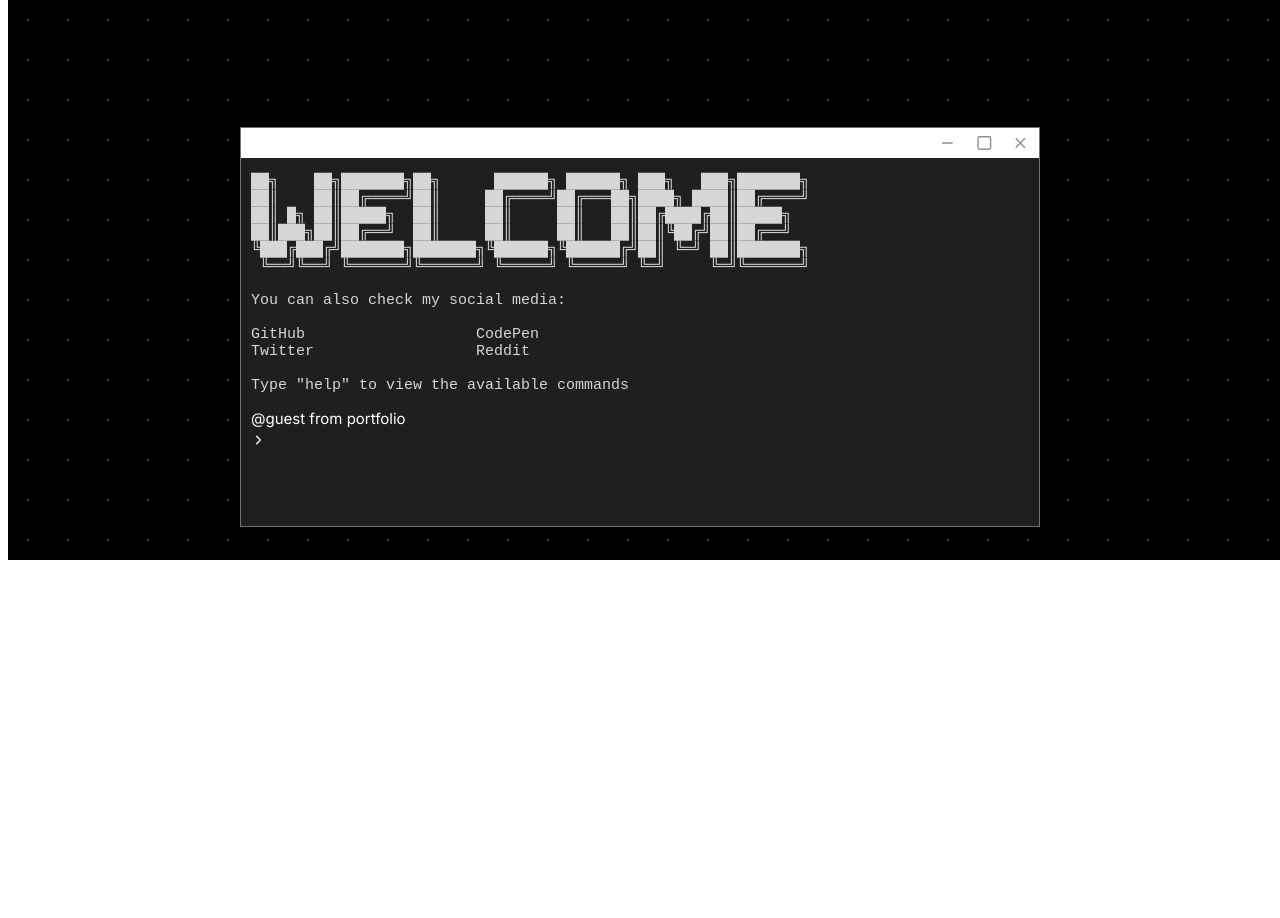
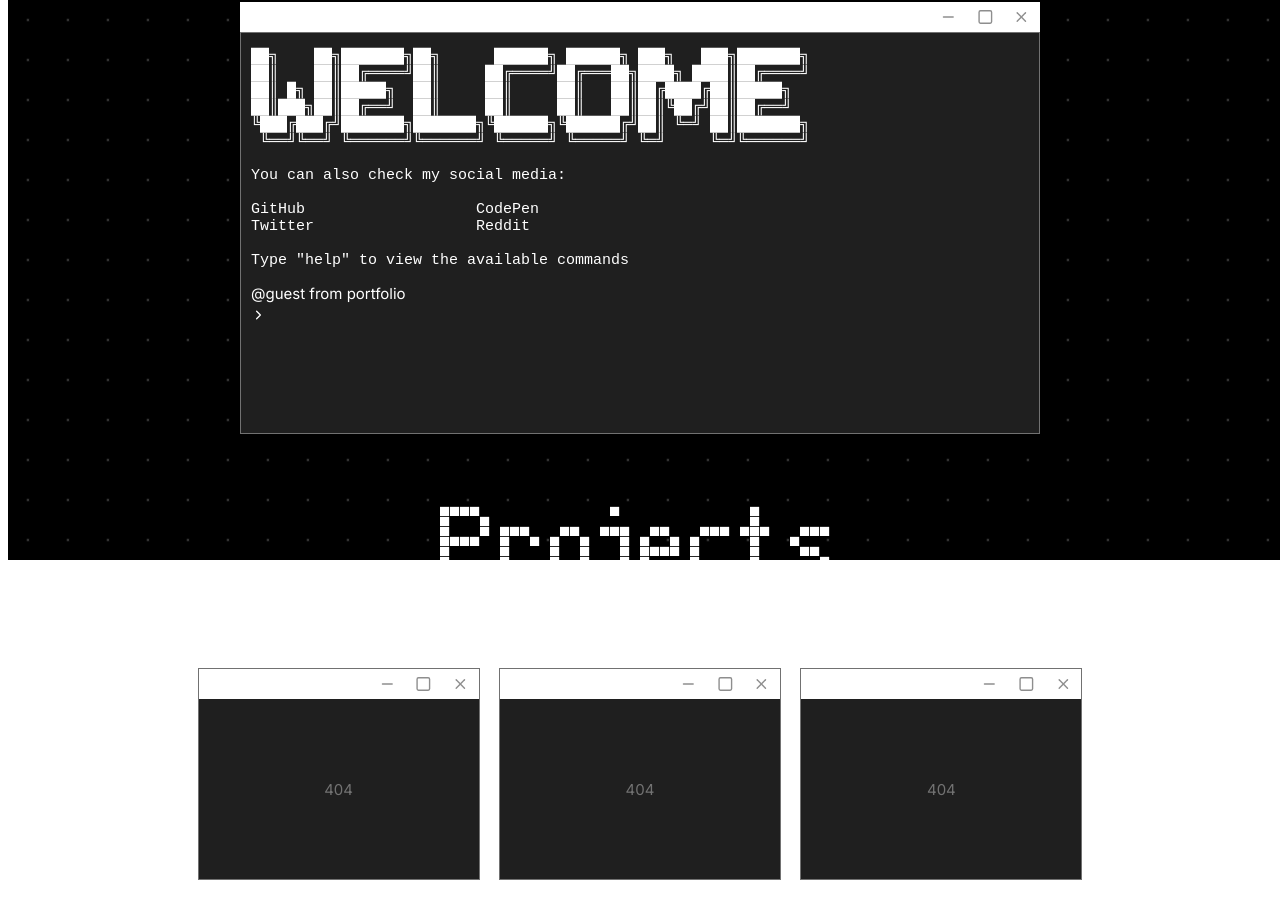
Before and after one commit to AB10110F/Portfolio-TUI, a Next.js app: page / in a window 1280 px wide. Shown: the part 240-1158 px from the top of the page. Before the commit the page ends 816 px from the top, so only its background shows below. Built offline with nearby package versions, Linux system fonts and the light colour scheme.

Commit message:
projects-section

```diff
--- a/src/app/page.module.css
+++ b/src/app/page.module.css
@@ -7,3 +7,63 @@
   font-size: 50px;
   color: white;
 }
+
+.projects
+{
+  display: flex;
+  flex-direction: row;
+  justify-content: space-between;
+  width: 70%;
+}
+
+.windowContainer
+{
+  width: 280px;
+  background-color: rgb(31, 31, 31);
+  border: 1px solid rgb(113, 113, 113);
+}
+
+.windowOptions
+{
+    display: flex;
+    justify-content: end;
+    background-color: rgb(255, 255, 255);
+    height: 30px;
+    align-items: center;
+    font-size: 15px;
+    position: sticky;
+    top: 0;
+}
+.windowOptions svg
+{
+    width: 25px;
+    height: 30px;
+    padding: 0 10px;
+    color: rgb(142, 142, 142);
+}
+.windowOptions svg:nth-last-child(1):hover
+{
+    background-color: red;
+}
+
+.windowOptions svg:hover
+{
+    background-color: rgb(177, 177, 177);
+    color: white;
+}
+
+.windowOptions article
+{
+    width: 110px;
+    display: flex;
+}
+
+.windowContent
+{
+    font-size: 15px;
+    color: rgb(114, 114, 114);
+    display: flex;
+    justify-content: center;
+    align-items: center;
+    height: 180px;
+}
--- a/src/app/page.tsx
+++ b/src/app/page.tsx
@@ -4,6 +4,7 @@ import { Metadata } from 'next'
 import  Terminal  from '@/components/Terminal'
 import Typewriter from '@/components/Typewriter'
 import localFont from 'next/font/local'
+import { ChevronRight, X, Minus, Square } from 'lucide-react';
 
 const dotFont = localFont({ src: './e-dot-digital-7.ttf' })
 
@@ -12,6 +13,40 @@ export default function Home() {
     <main className={styles.main}>
       <Typewriter text={'  Front-End Developer'}/> {/* TODO What is wrong with the position 1? */}
       <Terminal/>
+      <h1 className={dotFont.className}>Projects</h1>
+      <div className={styles.projects}>
+          <div className={styles.windowContainer}>
+              <section className={styles.windowOptions}>
+                  <article>
+                      <Minus />
+                      <Square />
+                      <X />
+                  </article>
+              </section>
+              <section className={styles.windowContent}>404</section>
+          </div>
+          <div className={styles.windowContainer}>
+              <section className={styles.windowOptions}>
+                  <article>
+                      <Minus />
+                      <Square />
+                      <X />
+                  </article>
+              </section>
+              <section className={styles.windowContent}>404</section>
+          </div>
+          <div className={styles.windowContainer}>
+              <section className={styles.windowOptions}>
+                  <article>
+                      <Minus />
+                      <Square />
+                      <X />
+                  </article>
+              </section>
+              <section className={styles.windowContent}>404</section>
+          </div>
+      </div>
+      <h1 className={dotFont.className}>Social Media</h1>
     </main>
   )
 }
--- a/src/components/Terminal.tsx
+++ b/src/components/Terminal.tsx
@@ -65,7 +65,7 @@ const Terminal = () => {
     }, [output]);
 
     return (
-        <div  ref={preRef} className={styles.terminal}>
+        <div className={styles.windowContainer}>
             <section className={styles.windowOptions}>
                 <article>
                     <Minus />
@@ -73,6 +73,7 @@ const Terminal = () => {
                     <X />
                 </article>
             </section>
+            <div  ref={preRef} className={styles.terminal}>
                 {<pre className={styles.history}>{output}</pre>}
                 {/* <pre style={{ color: 'green' }}>{output}</pre>*/}
                 <section className={styles.prompt}>
@@ -116,6 +117,7 @@ const Terminal = () => {
                     </article>
                 </section>
             </div>
+        </div>
     )
 };
 
--- a/src/css/terminal.module.css
+++ b/src/css/terminal.module.css
@@ -1,15 +1,33 @@
+.windowContainer
+{
+    width: 800px;
+    box-sizing: border-box;
+    animation: bottom 2s ease;
+}
 .terminal
 {
     height: 400px;
-    width: 800px;
+    overflow-Y:auto;
+    overflow-X:hidden;
     background-color: rgb(31, 31, 31);
     color: white;
-    box-sizing: border-box;
     font-size: 15px;
-    overflow-y:auto;
-    overflow-x: hidden;
     border: 1px solid rgb(113, 113, 113);
 }
+
+@keyframes bottom{
+    0%{
+        transform: translateY(500px);
+        opacity: 0%;
+    }
+    75%{
+        transform: translateY(-10px);
+    }
+    100%{
+        transform: translateY(0);
+        opacity: 100%;
+    }
+  }
 
 .windowOptions
 {
@@ -55,7 +73,7 @@
     /* white-space: pre-wrap;
     word-wrap: break-word; */
     width: 100%;
-    color: rgb(214, 214, 214);
+    color: white;
 }
 
 .prompt
```
Lines whose indentation alone changed are shown as unchanged.
